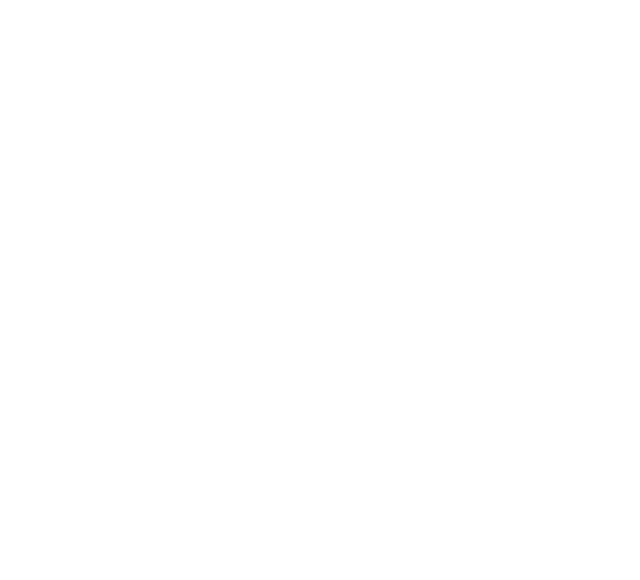
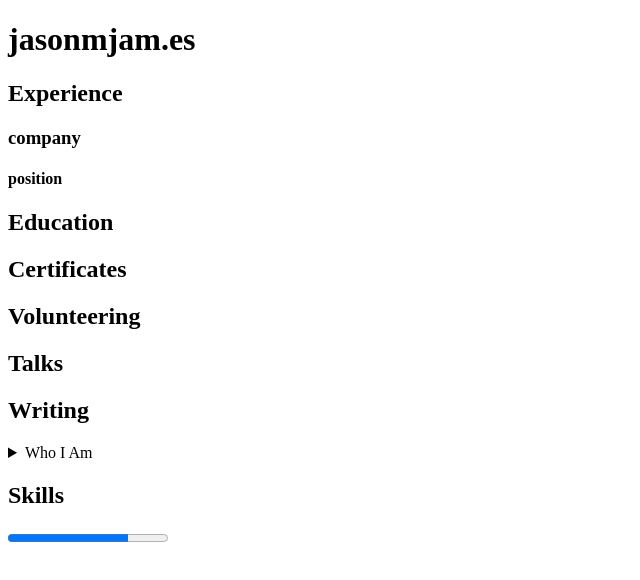
Before and after one commit to jas0nmjames/resume, a plain HTML site: page index.html in a window 1280 px wide. Shown: the whole page, without its empty margins (0-640 px from the left). Drawn offline with Linux system fonts and the light colour scheme.

Commit message:
Update index.html

```diff
--- a/index.html
+++ b/index.html
@@ -35,11 +35,58 @@
   </head>
 
   <body>
+    <header>
+      <h1>jasonmjam.es</h1>
+    </header>
     <main>
+      <section>
+        <h2 contenteditable="true">Experience</h2>
+          <h3 contenteditable="true">company</h3>
+            <h4 contenteditable="true">position</h4>
 
+      </section>
+      <section>
+        <h2>Education</h2>
+      </section>
+      <section>
+        <h2>Certificates</h2>
+      </section>
+      <section>
+        <h2>Volunteering</h2>
+      </section>
+      <section>
+        <h2>Talks</h2>
+      </section>
+      <section>
+        <h2>Writing</h2>
+      </section>
+    </main>
+    <aside>
+      <details>
+        <summary>Who I Am</summary>
+        <p>👋 Hi! I’m a designer of conversations (CxD), user experiences (UX) and services (SD).</p>
+        <p>I made my way to design after asking “How?” and “Why?” of society (BA, History) and business (MBA, Sustainability).</p>
+        <p>User-centered design (UCD) is an opportunity to solve problems for people, especially in the industries, institutions and systems that shape our lives, like banking and tech.</p>
+        <p>I find joy in tinkering.  I learn best when building from scratch, which often yields better questions and deeper understanding.</p>
+        <p>I find joy in community.  I believe that <em>how</em> you build with others is as important as the end result.  My best lessons about pragmatic collaboration come from my previous life as a commercial construction manager.  Actually, no.  Probably my marriage.  Yeah.  Definitely my marriage.</p>
+        <p>I prioritize spending time and energy with my brilliant wife and two boys.  In the time left over, you can find me on my bicycle or kayaking on South Florida’s waterways.</p>
+        <p>I’m currently a Sr. User Experience & Conversation Designer at Santander Bank in Miami.</p>
+        <p><i><time datetime="2023-02">February 2023</time></i></p>
+        <!--
+        ## Contact Information
 
-      </article>
-    </main>
+        📧 jason [at] [jasonmjam.es](https://jasonmjam.es)<br>
+        🔗 [https://www.linkedin.com/in/jas0nmjames/](https://www.linkedin.com/in/jas0nmjames/)
+        -->
+      </details>
+      <section>
+        <h2>Skills</h2>
+          <progress value="75" max="100">75%</progress>
+      </section>
+    </aside>
+    <footer>
+
+    </footer>
   </body>
 
 </html>
```
